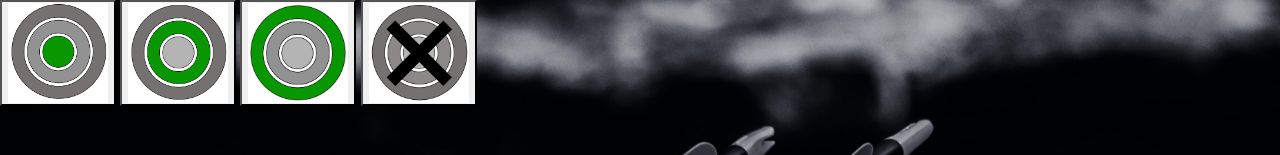
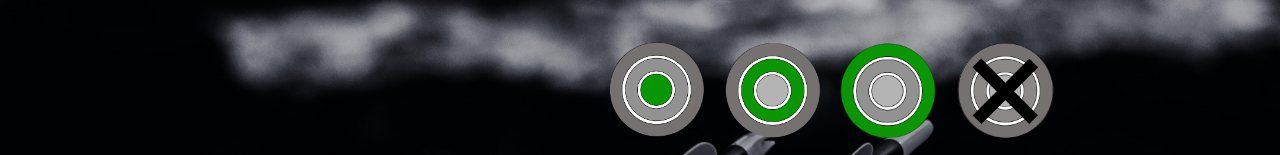
Before and after one commit to alexk1ll1/archery, a PHP site: page /createGame.php in a window 1280 px wide. Shown: the part 106-261 px from the top of the page. Run offline with PHP 8.4, Linux system fonts and the light colour scheme; data that the repository does not hold is empty; some libraries are stand-ins or nearby versions.

Commit message:
Frontendmagic 1

```diff
--- a/Anleitung.html
+++ b/Anleitung.html
@@ -57,6 +57,7 @@
        <br>werden durch Klick auf die jeweiligen Buttons eingegeben.</p>
     <p>Auswertung:</p>
     <p>Zum Schluss kann man noch ein Scoreboard der Gruppe einsehen.</p>
+    <br>
   </div>
 </div>
 
--- a/createGame.php
+++ b/createGame.php
@@ -7,7 +7,7 @@
     <meta charset="UTF-8">
     <title>Title</title>
 </head>
-<body>
+
 
 <nav class="navbar navbar-expand-lg navbar-dark bg-dark" id="mainNav" style="display: block">
     <div class="container-fluid">
@@ -35,23 +35,19 @@
     </div>
 </nav>
 
-<div id="message">
+<div id="message" style="text-align: center; margin-top: 5vh">
 
 </div>
 
-<button id="volltreffer" value="1" onclick="nextVolltreffer(this)"><img src="./images/Zielscheibe_1.png" id="Z1" alt="Z1" width="100" height="100"></button>
-<button id="mitte" value="2" onclick="nextVolltreffer(this)"><img src="./images/Zielscheibe_2.png" id="Z2" alt="Z2" width="100" height="100"></button>
-<button id="aussen" value="3" onclick="nextVolltreffer(this)"><img src="./images/Zielscheibe_3.png" id="Z3" alt="Z3" width="100" height="100"></button>
-<button id="nicht_getroffen" value="4" onclick="nextNichtVolltreffer(this)"><img src="./images/Zielscheibe_grau.png" id="Zg" alt="Zg" width="100" height="100"></button>
-
+<div id="Zielscheibe">
+<button id="volltreffer" value="1" onclick="nextVolltreffer(this)"><img src="./images/Zielscheibe_1.png" id="Z1" width="100" height="100"></button>
+<button id="mitte" value="2" onclick="nextVolltreffer(this)"><img src="./images/Zielscheibe_2.png" id="Z2" width="100" height="100"></button>
+<button id="aussen" value="3" onclick="nextVolltreffer(this)"><img src="./images/Zielscheibe_3.png" id="Z3" width="100" height="100"></button>
+<button id="nicht_getroffen" value="4" onclick="nextNichtVolltreffer(this)"><img src="./images/Zielscheibe_grau.png" id="Zg" width="100" height="100"></button>
+</div>
 <div class="container mt-5">
 
 <?php
-
-print_r($_POST);
-foreach ($_POST['user'] as $user_id) {
-    print_r($user_id);
-}
 
 $host = "localhost";
 $dbname = "archery";
--- a/index.html
+++ b/index.html
@@ -40,7 +40,6 @@
         </div>
     </div>
 </nav>
-
 
 <!-- Start Screen -->
 <div class="container text-center">
--- a/styles.css
+++ b/styles.css
@@ -56,6 +56,58 @@ label {
     width: 200px;
 }
 
+#Zielscheibe {
+    margin-left: 75vh;
+    border-bottom: none;
+    border-right: none;
+    border-left: none;
+    border-top: none;
+}
+#volltreffer {
+    background-color: transparent;
+    border-bottom: none;
+    border-right: none;
+    border-left: none;
+    border-top: none;
+}
+
+#mitte {
+    background-color: transparent;
+    border-bottom: none;
+    border-right: none;
+    border-left: none;
+    border-top: none;
+}
+
+#aussen {
+    background-color: transparent;
+    border-bottom: none;
+    border-right: none;
+    border-left: none;
+    border-top: none;
+}
+
+#nicht_getroffen {
+    background-color: transparent;
+    border-bottom: none;
+    border-right: none;
+    border-left: none;
+    border-top: none;
+}
+
+#submit {
+    background-color: #099701;
+    border-color: white;
+    vertical-align: center;
+}
+
+#parcour{
+    margin-bottom: 5vh;
+    margin-top: 2.5vh;
+    width: 220px;
+}
+
+
 #createUserContainer {
     margin-top: 10vh;
 }
@@ -105,3 +157,8 @@ the content height is greater than the image height */
         background-image: url(./images/quiver.jpg);
     }
 }
+@import url('https://cdnjs.cloudflare.com/ajax/libs/bootstrap/5.0.1/css/bootstrap.min.css');
+html,
+body {
+    height: 100%
+}
```
Also changed, not shown: listPlayers.php (+10 -9 lines), images/Zielscheibe_1.png, images/Zielscheibe_2.png, images/Zielscheibe_3.png, images/Zielscheibe_grau.png.
